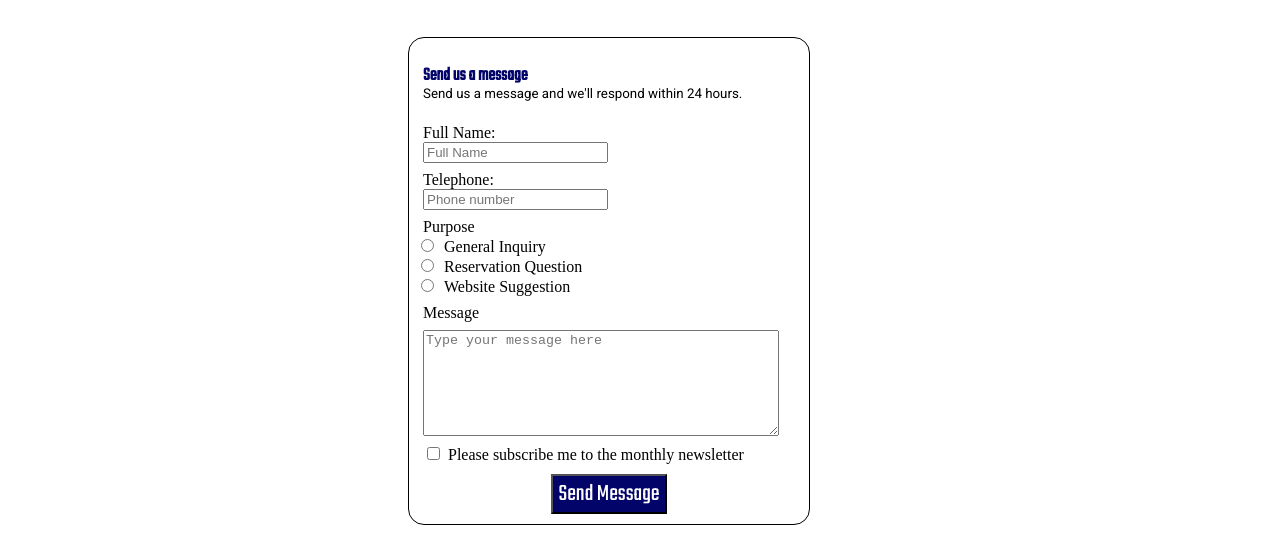
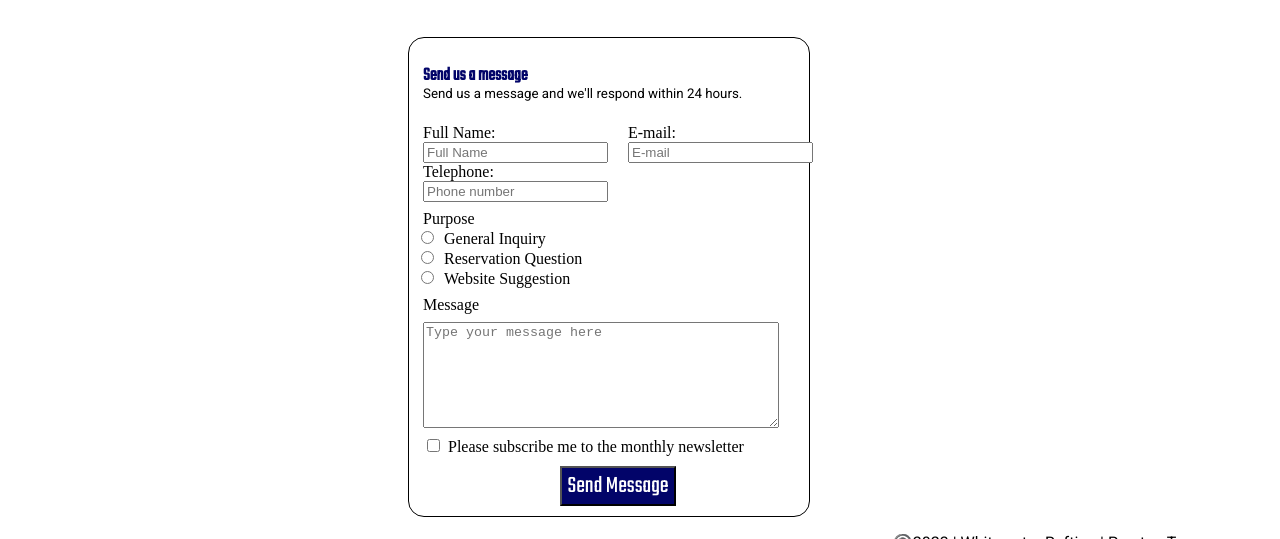
Before and after one commit to P10smeyer/wdd130, a plain HTML site: page wwr/contact.html in a window 1280 px wide. Shown: the part 561-1100 px from the top of the page. Drawn offline with Linux system fonts and the light colour scheme.

Commit message:
Added figure captions.

```diff
--- a/wwr/contact.html
+++ b/wwr/contact.html
@@ -56,12 +56,15 @@
                 <fieldset class="fieldset">
                     <h3>Send us a message</h3>
                     <p>Send us a message and we'll respond within 24 hours.</p>
-                    <div class="form-item">
-                        <label>Full Name: <input type="text" name="fullname" placeholder="Full Name"></label>
-                    </div>
-                    <div class="form-item">
-                        <label>Telephone: <input type="text" name="fullname" placeholder="Phone number"></label>
-                    </div>
+                    <section class="flexform">
+                        <div class="col1">
+                            <label>Full Name: <input type="text" name="fullname" placeholder="Full Name"></label>
+                            <label>Telephone: <input type="text" name="fullname" placeholder="Phone number"></label>
+                        </div>
+                        <div class="col2">
+                            <label>E-mail: <input type="text" name="e-mail" placeholder="E-mail"></label>
+                        </div>
+                    </section>
                     <div class="radio">
                         <label>Purpose<br><input type="radio" name="purpose" id="general-inquiry">General Inquiry</label>
                         <label><input type="radio" name="purpose" id="reservation-question">Reservation Question</label>
--- a/wwr/styles/rafting.css
+++ b/wwr/styles/rafting.css
@@ -265,6 +265,16 @@ label, input {
     display: block;
 }
 
+.flexform {
+    display: flex;
+    width: 100%;
+}
+
+.col1 {
+    float: left;
+    margin-right: 20px;
+}
+
 input[type="radio"] {
     display: inline-block;
     margin-right: 10px;
```
